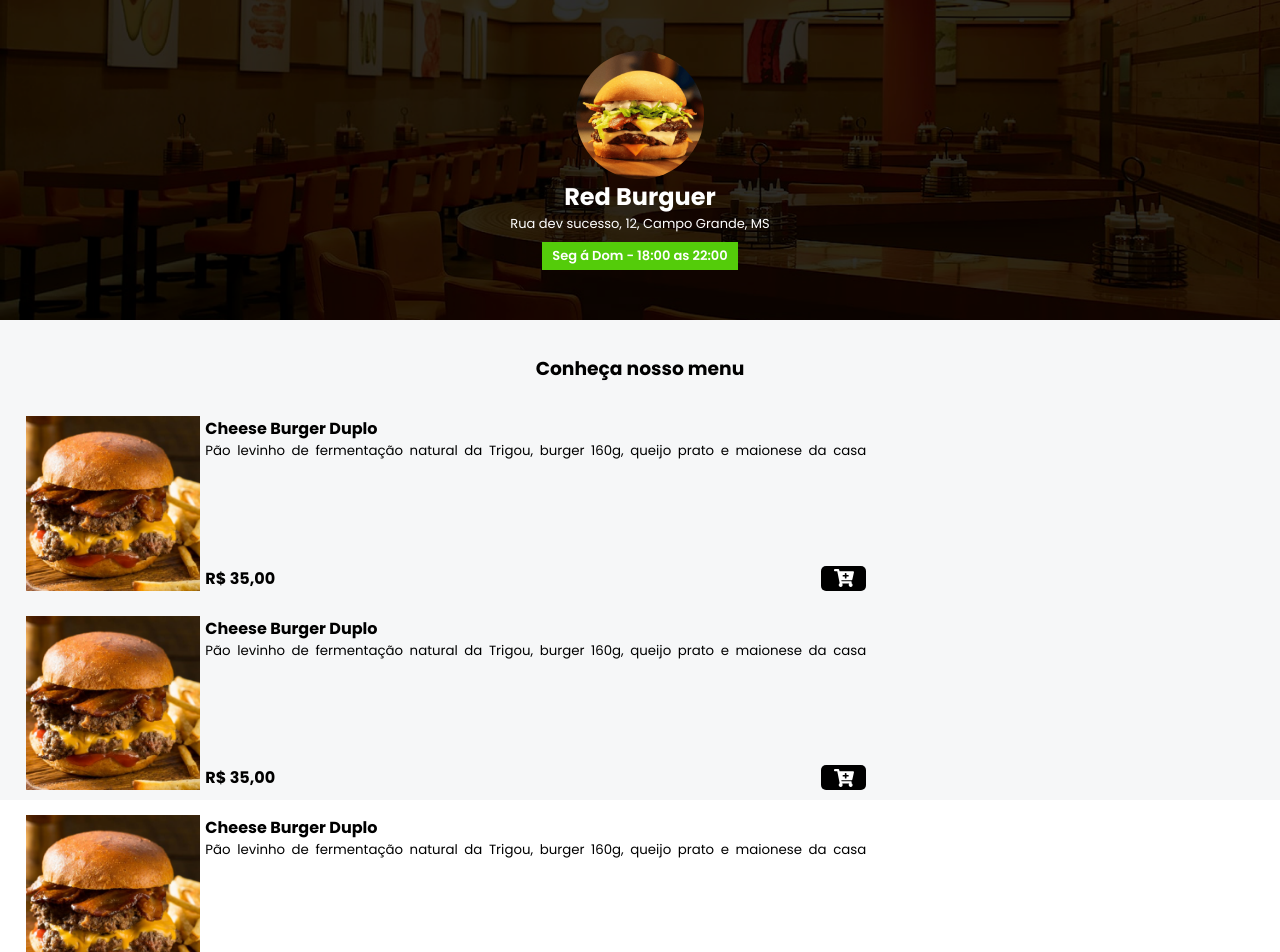
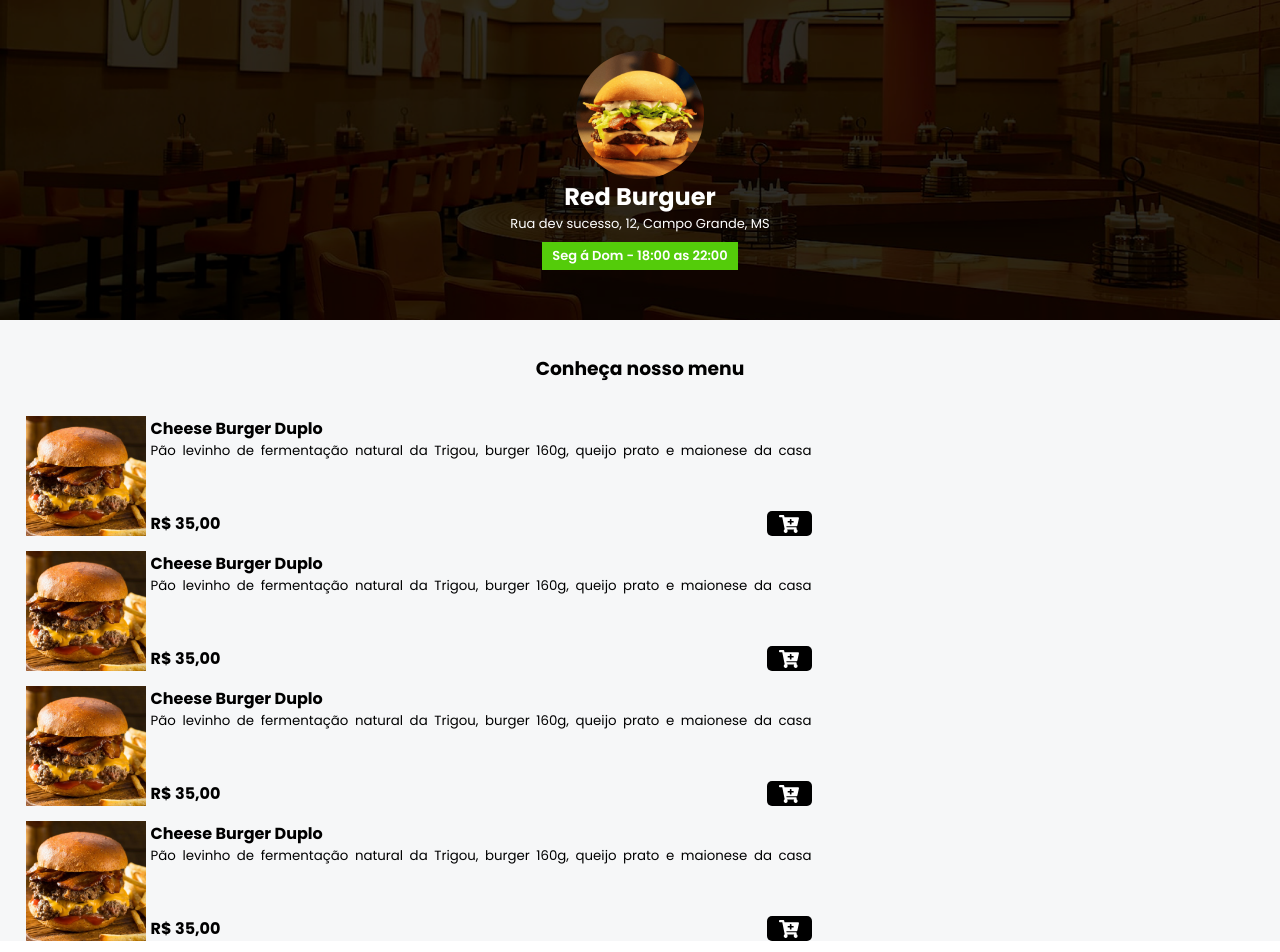
Before and after one commit to LucianoSilva-Dev/cardapio_hamburgueria, a React (Create React App) app in the folder projeto/: page / in a window 1280 px wide. Shown: the top 952 px of the page. Built offline with nearby package versions, Linux system fonts and the light colour scheme.

Commit message:
Pequenas coreções para implantar uma nova feature

```diff
--- a/projeto/src/components/Menu.module.css
+++ b/projeto/src/components/Menu.module.css
@@ -1,6 +1,7 @@
 .menu{
-    height: 60vh;
+    height: fit-content;
     background-color: #F6F7F8;
+    margin-bottom: calc(8vh + 15px);
 }
 
 .title{
@@ -12,9 +13,9 @@
 .menu_box{
     display: flex;
     flex-direction: column;
-    gap: 6%;
+    gap: 15px;
     margin-left: 2%;
     margin-right: 2%;
-    height: 52vh;
+    height: 100%;
     text-align: left;
 }
--- a/projeto/src/components/MenuItem.module.css
+++ b/projeto/src/components/MenuItem.module.css
@@ -6,7 +6,7 @@
 }
 
 .img{
-    height: 100%;
+    height: 120px;
 }
 
 .infos{
```
